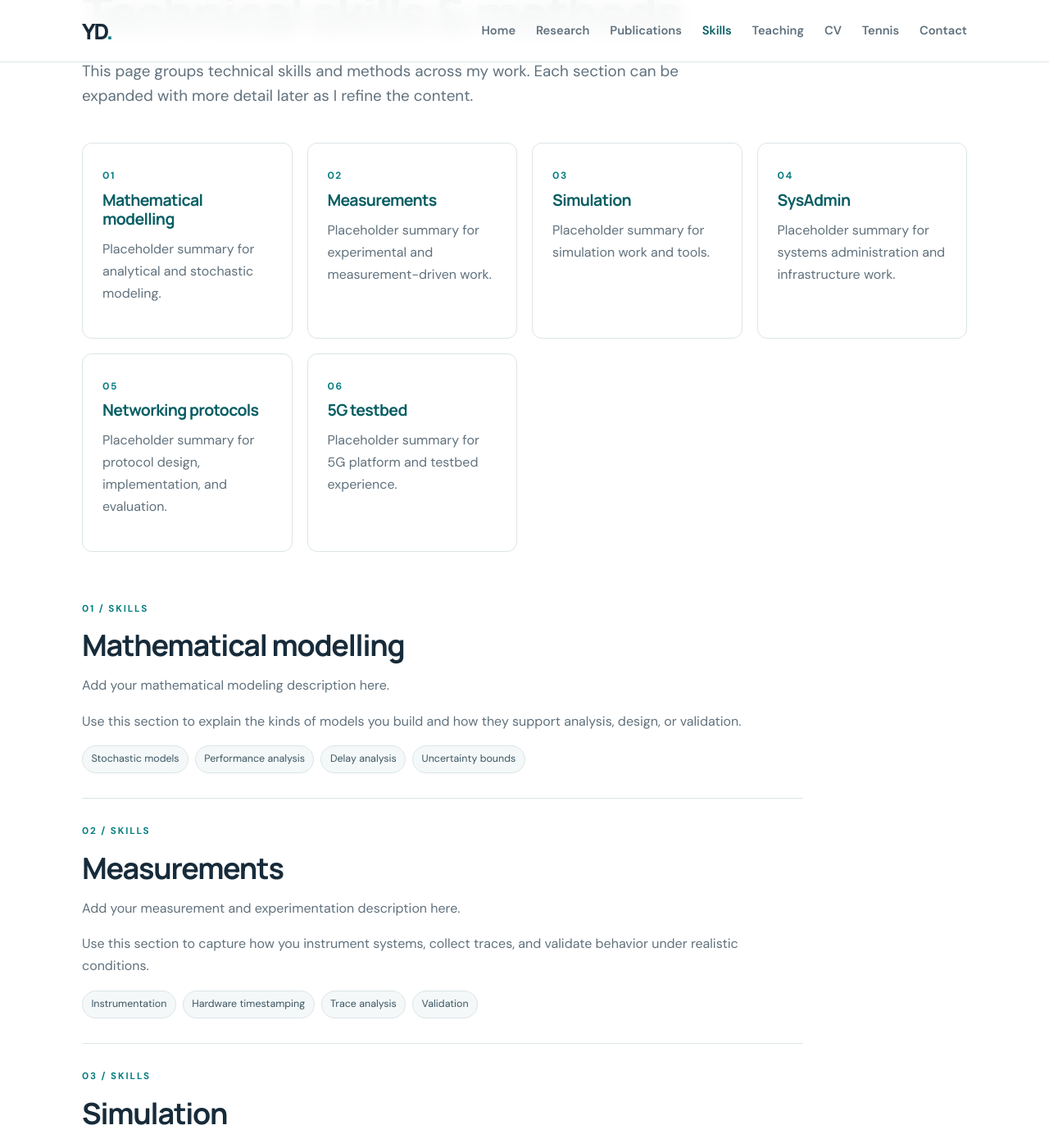
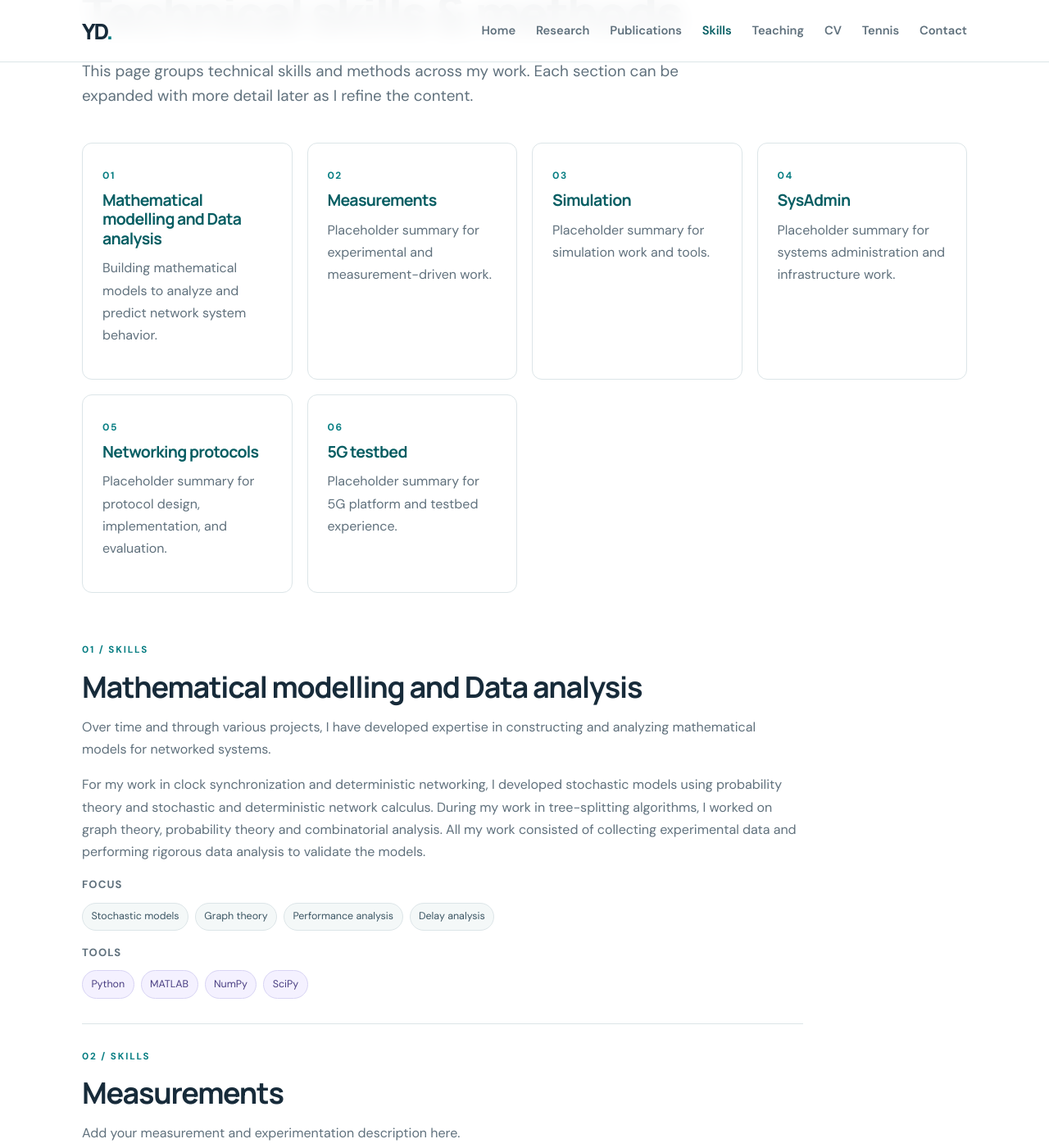
Before and after one commit to deshpandeyash/deshpandeyash.github.io, a Jekyll site: the page built from skills.html, in a window 1280 px wide and 1400 px high, scrolled down 201 px. Shown: the whole window at 82% size. Built offline with Jekyll 4.4.1, drawn with Linux system fonts in a browser that asks for light colours; some of the changed text lies outside the part shown.

Commit message:
Add tool chips to skills
Co-authored-by: Copilot <223556219+Copilot@users.noreply.github.com>

```diff
--- a/_data/skills.yml
+++ b/_data/skills.yml
@@ -1,19 +1,20 @@
 - id: mathematical-modelling
   number: "01"
-  title: Mathematical modelling
-  short_summary: Placeholder summary for analytical and stochastic modeling.
+  title: Mathematical modelling and Data analysis
+  short_summary: Building mathematical models to analyze and predict network system behavior.
   eyebrow: "01 / Skills"
-  intro: Add your mathematical modeling description here.
-  detail: Use this section to explain the kinds of models you build and how they support analysis, design, or validation.
+  intro: Over time and through various projects, I have developed expertise in constructing and analyzing mathematical models for networked systems.
+  detail: For my work in clock synchronization and deterministic networking, I developed stochastic models using probability theory and stochastic and deterministic network calculus. During my work in tree-splitting algorithms, I worked on graph theory, probability theory and combinatorial analysis. All my work consisted of collecting experimental data and performing rigorous data analysis to validate the models.
   chips:
     - Stochastic models
+    - Graph theory
     - Performance analysis
     - Delay analysis
-    - Uncertainty bounds
-  related_research:
-    - clock-synchronization
-    - deterministic-networking
-    - tree-splitting-algorithms
+  tools:
+    - Python
+    - MATLAB
+    - NumPy
+    - SciPy
 - id: measurements
   number: "02"
   title: Measurements
@@ -26,10 +27,11 @@
     - Hardware timestamping
     - Trace analysis
     - Validation
-  related_research:
-    - clock-synchronization
-    - deterministic-networking
-    - digital-twins
+  tools:
+    - Wireshark
+    - tcpdump
+    - DPDK
+    - XDP
 - id: simulation
   number: "03"
   title: Simulation
@@ -42,10 +44,11 @@
     - ns-3
     - OMNeT++
     - System evaluation
-  related_research:
-    - deterministic-networking
-    - digital-twins
-    - tree-splitting-algorithms
+  tools:
+    - SimPy
+    - ns-3
+    - OMNeT++
+    - C++
 - id: sysadmin
   number: "04"
   title: SysAdmin
@@ -58,9 +61,11 @@
     - Automation
     - Deployment
     - Operations
-  related_research:
-    - deterministic-networking
-    - digital-twins
+  tools:
+    - Linux
+    - Bash
+    - Docker
+    - GitHub Actions
 - id: networking-protocols
   number: "05"
   title: Networking protocols
@@ -73,10 +78,11 @@
     - TSN
     - MAC
     - Routing
-  related_research:
-    - clock-synchronization
-    - deterministic-networking
-    - tree-splitting-algorithms
+  tools:
+    - P4
+    - Linux networking
+    - Ethernet
+    - IEEE 1588 PTP
 - id: 5g-testbed
   number: "06"
   title: 5G testbed
@@ -89,7 +95,8 @@
     - Testbeds
     - SDR
     - Experimental systems
-  related_research:
-    - clock-synchronization
-    - deterministic-networking
-    - digital-twins
+  tools:
+    - OpenAirInterface
+    - USRP
+    - SDR
+    - Azure
--- a/assets/css/style.css
+++ b/assets/css/style.css
@@ -488,6 +488,26 @@ code {
   border-top: 1px solid var(--line);
 }
 
+.skill-chip-groups {
+  display: grid;
+  gap: 16px;
+}
+
+.skill-chip-label {
+  margin: 0 0 10px;
+  color: var(--muted);
+  font-size: 0.82rem;
+  font-weight: 700;
+  letter-spacing: 0.08em;
+  text-transform: uppercase;
+}
+
+.tool-chips span {
+  border-color: #d8d4f4;
+  background: #f4f1ff;
+  color: #4a3f82;
+}
+
 .related-work h3 {
   margin-bottom: 10px;
 }
--- a/skills.html
+++ b/skills.html
@@ -26,10 +26,25 @@ permalink: /skills/
       <h2>{{ skill.title }}</h2>
       <p>{{ skill.intro }}</p>
       <p>{{ skill.detail }}</p>
-      <div class="chips">
-        {% for chip in skill.chips %}
-          <span>{{ chip }}</span>
-        {% endfor %}
+      <div class="skill-chip-groups">
+        <div>
+          <p class="skill-chip-label">Focus</p>
+          <div class="chips">
+            {% for chip in skill.chips %}
+              <span>{{ chip }}</span>
+            {% endfor %}
+          </div>
+        </div>
+        {% if skill.tools %}
+          <div>
+            <p class="skill-chip-label">Tools</p>
+            <div class="chips tool-chips">
+              {% for tool in skill.tools %}
+                <span>{{ tool }}</span>
+              {% endfor %}
+            </div>
+          </div>
+        {% endif %}
       </div>
     </section>
   {% endfor %}
```
